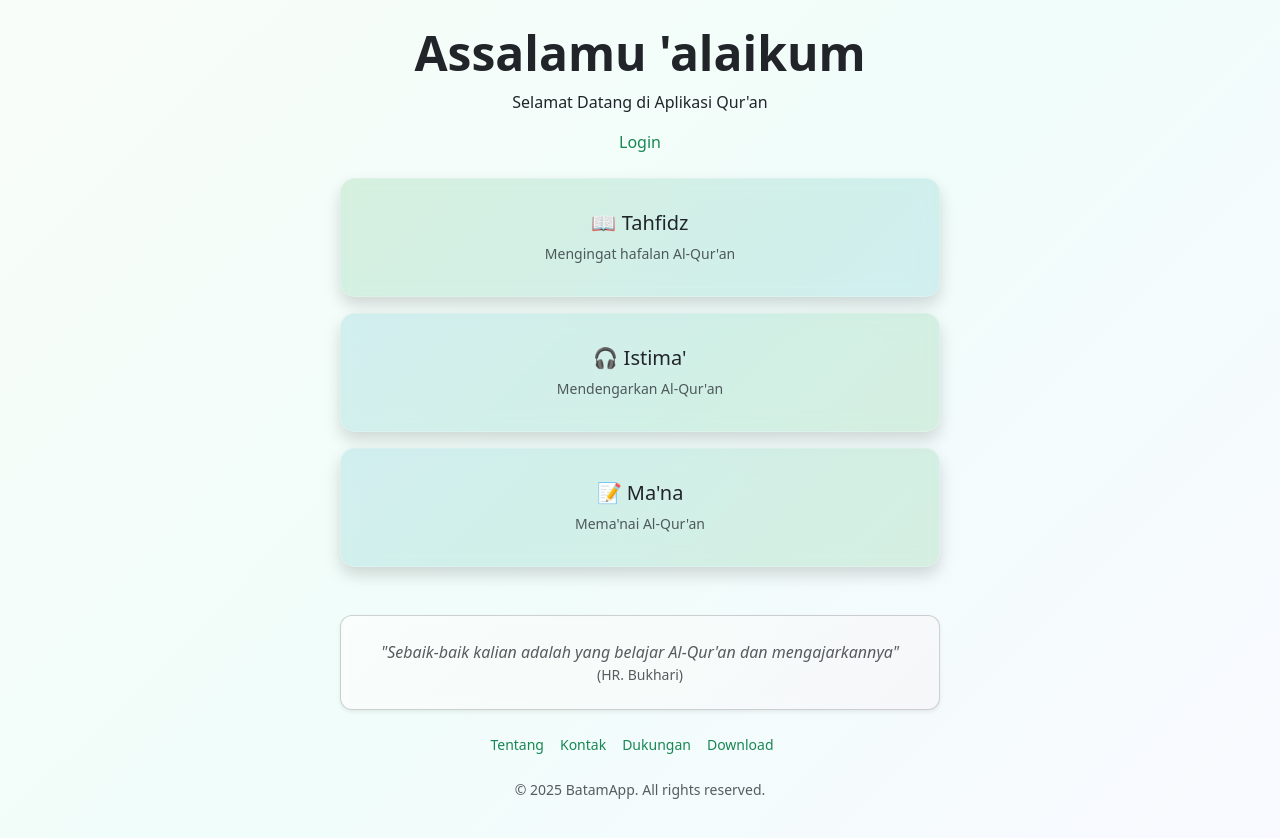
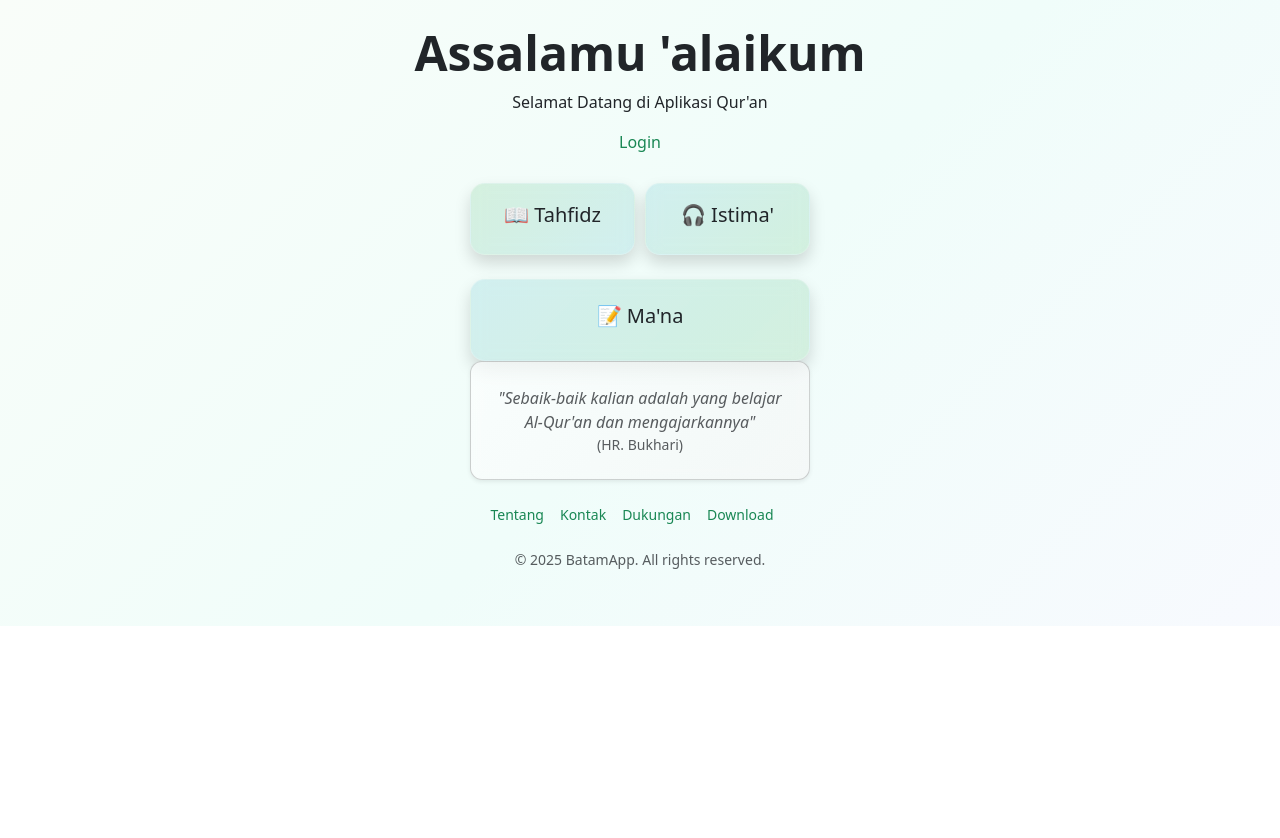
Before and after one commit to batamiharja-satria/tahfidz-vite, a React (Vite) app: page / in a window 1280 px wide. Shown: the top 838 px of the page. After the commit the page ends 800 px from the top, so only its background shows below. Built offline with nearby package versions, Linux system fonts and the light colour scheme.

Commit message:
fitur 3 selesai, ui beranda ok

```diff
--- a/dev-dist/sw.js
+++ b/dev-dist/sw.js
@@ -82,7 +82,7 @@ define(['./workbox-ce4f0d5f'], (function (workbox) { 'use strict';
     "revision": "3ca0b8505b4bec776b69afdba2768812"
   }, {
     "url": "index.html",
-    "revision": "0.vbtd5l7dl5s"
+    "revision": "0.u1211lp8u7g"
   }], {});
   workbox.cleanupOutdatedCaches();
   workbox.registerRoute(new workbox.NavigationRoute(workbox.createHandlerBoundToURL("index.html"), {
--- a/src/pages/app/App2.jsx
+++ b/src/pages/app/App2.jsx
@@ -184,18 +184,21 @@ function App2({ session }) {
 
         {/* Kartu Fitur */}
 <div className="d-flex flex-column align-items-center gap-3 mt-4">
+
+  <div class="row text-center">
   <div
-    className="card shadow text-center clickable-card"
+    className="card shadow text-center clickable-card col-sm-5"
     style={{
-      width: "100%",
-      maxWidth: "600px",
+      width: "165px",
+
       cursor: "pointer",
       background: "linear-gradient(135deg, rgba(40,167,69,0.15), rgba(23,162,184,0.15))",
       backdropFilter: "blur(8px)",
       border: "1px solid rgba(255,255,255,0.2)",
       borderRadius: "15px",
       transition: "all 0.3s ease",
-      padding: "2rem 1.5rem"
+      padding: "1.2rem 1.2rem",
+      margin:"5px"
     }}
     onClick={() => {
       navigate('/app2/app/fitur1');
@@ -210,21 +213,22 @@ function App2({ session }) {
     }}
   >
     <h5 className="mb-2">📖 Tahfidz</h5>
-    <p className="small text-muted mb-0">Mengingat hafalan Al-Qur'an</p>
+
   </div>
 
   <div
-    className="card shadow text-center clickable-card"
+    className="card shadow text-center clickable-card col-sm-5"
     style={{
-      width: "100%",
-      maxWidth: "600px",
+      width: "165px",
+
       cursor: "pointer",
       background: "linear-gradient(135deg, rgba(23,162,184,0.15), rgba(40,167,69,0.15))",
       backdropFilter: "blur(8px)",
       border: "1px solid rgba(255,255,255,0.2)",
       borderRadius: "15px",
       transition: "all 0.3s ease",
-      padding: "2rem 1.5rem"
+      padding: "1.2rem 1.2rem",
+      margin:"5px"
     }}
     onClick={() => {
       navigate('/app2/app/fitur2');
@@ -239,22 +243,23 @@ function App2({ session }) {
     }}
   >
     <h5 className="mb-2">🎧 Istima'</h5>
-    <p className="small text-muted mb-0">Mendengarkan Al-Qur'an</p>
+
   </div>
-
+</div>
 
   <div
     className="card shadow text-center clickable-card"
     style={{
-      width: "100%",
-      maxWidth: "600px",
+      width: "340px",
+      maxWidth: "576px",
       cursor: "pointer",
       background: "linear-gradient(135deg, rgba(23,162,184,0.15), rgba(40,167,69,0.15))",
       backdropFilter: "blur(8px)",
       border: "1px solid rgba(255,255,255,0.2)",
       borderRadius: "15px",
       transition: "all 0.3s ease",
-      padding: "2rem 1.5rem"
+      padding: "1.5rem 1.5rem",
+      marginTop: "0.2rem"
     }}
     onClick={() => {
       navigate('/app2/app/fitur3');
@@ -269,15 +274,17 @@ function App2({ session }) {
     }}
   >
      <h5 className="mb-2">📝 Ma'na</h5>
-    <p className="small text-muted mb-0">Mema'nai Al-Qur'an</p>
+
   </div>
 </div>
 
             {/* Footer Quote */}
             <div
-              className="card shadow-sm p-4 mt-5 text-muted small text-center"
+              className="card shadow-sm p-4  text-muted small text-center"
               style={{
-                maxWidth: "600px",
+              marginTop: "2rem",
+                width: "340px",
+      maxWidth: "576px",
                 margin: "0 auto",
                 background: "linear-gradient(135deg, rgba(255,255,255,0.6), rgba(245,245,245,0.6))",
                 backdropFilter: "blur(6px)",
@@ -633,6 +640,22 @@ function App2({ session }) {
                             e.currentTarget.style.boxShadow = "0 2px 8px rgba(0,0,0,0.1)";
                           }}
                         >
+                          <span
+  onClick={() => {
+    navigator.clipboard.writeText('1090020833075');
+    alert('Nomor rekening berhasil disalin!');
+  }}
+  style={{
+    position: 'absolute',
+    top: '10px',
+    right: '15px',
+    cursor: 'pointer',
+    fontSize: '12px'
+  }}
+>
+  📋 salin
+</span>
+
                           <div className="card-body py-4">
                             <div className="d-flex align-items-center mb-3">
                               <div
@@ -653,13 +676,7 @@ function App2({ session }) {
                             </div>
                             <p className="small text-muted mb-0 text-start">
                               1090020833075 - SATRIA BATAMIHARJA
-                              <span
-        onClick={() => {
-          navigator.clipboard.writeText('1090020833075');
-          alert('Nomor rekening berhasil disalin!');
-        }} >
-        <span style={{marginLeft:'2px'}}> 📋</span>
-      </span>
+
                             </p>
                           </div>
                         </div>
--- a/src/pages/app/components/sidebar/Sidebar1.jsx
+++ b/src/pages/app/components/sidebar/Sidebar1.jsx
@@ -470,7 +470,7 @@ const Sidebar1 = forwardRef(({
               onClick={handleLogout}
               className="nav-link text-white"
             >
-              KELUAR
+              LOGOUT
             </div>
           </li>
         )}
--- a/src/pages/app/pages/fitur3/Panduan3.jsx
+++ b/src/pages/app/pages/fitur3/Panduan3.jsx
@@ -109,6 +109,7 @@ const Panduan3 = () => {
 
      <p style={{ marginBottom: "0.4rem" }}><strong>*Jika data yang pernah disimpan cachenya hilang atau terhapus atau baru login kembali setelah keluar atau ganti akun</strong> - Klik tombol muat data dari database yang ada di header untuk memulihkan data</p>
 
+      <p style={{ marginBottom: "0.4rem" }}><strong>*Jangan berbagi akun atau email terdaftar dengan orang lain</strong> - karena data ma'na anda bisa hilang, tercampur atau rusak</p>
     </div>
   );
 };
```
